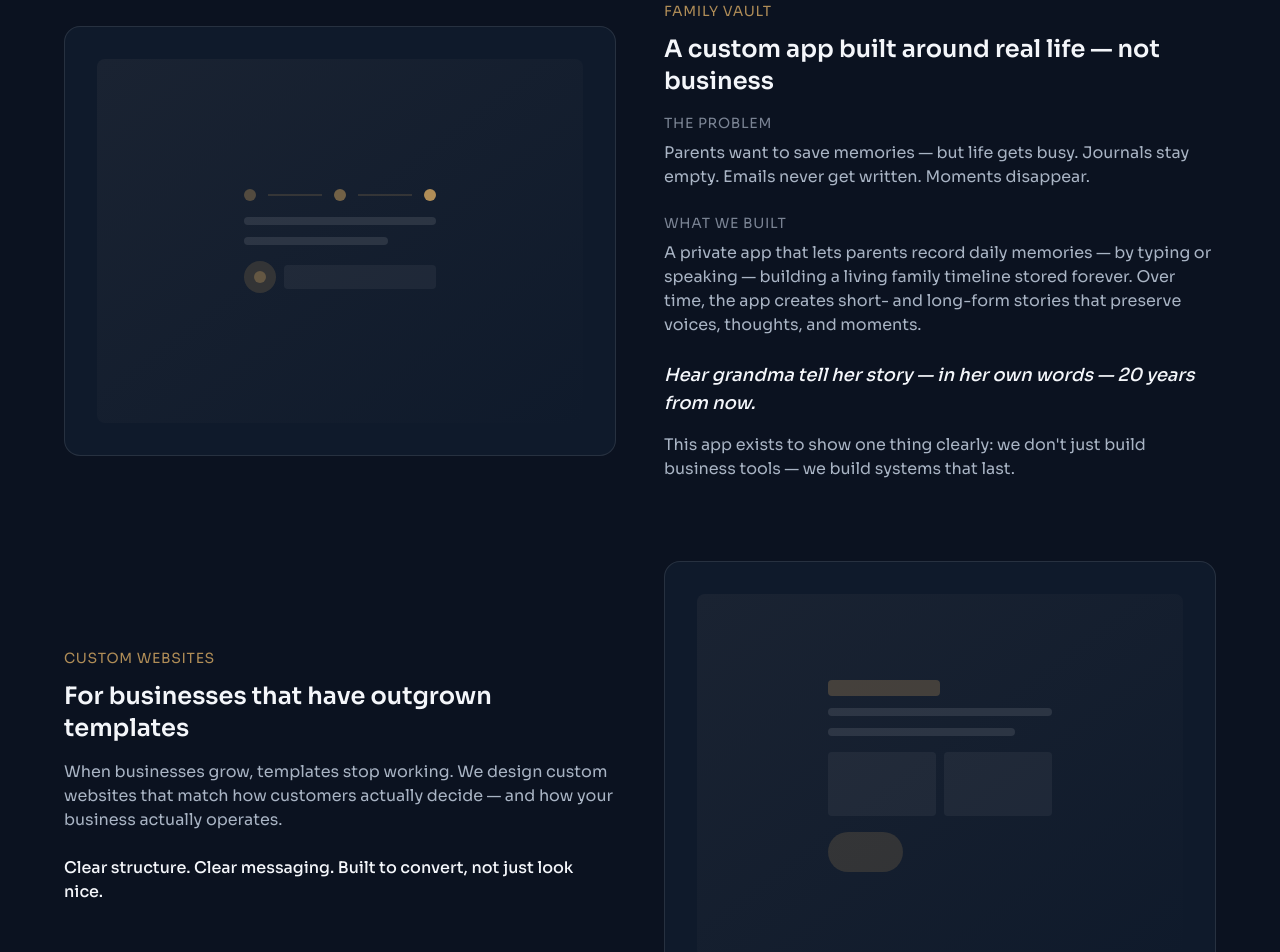
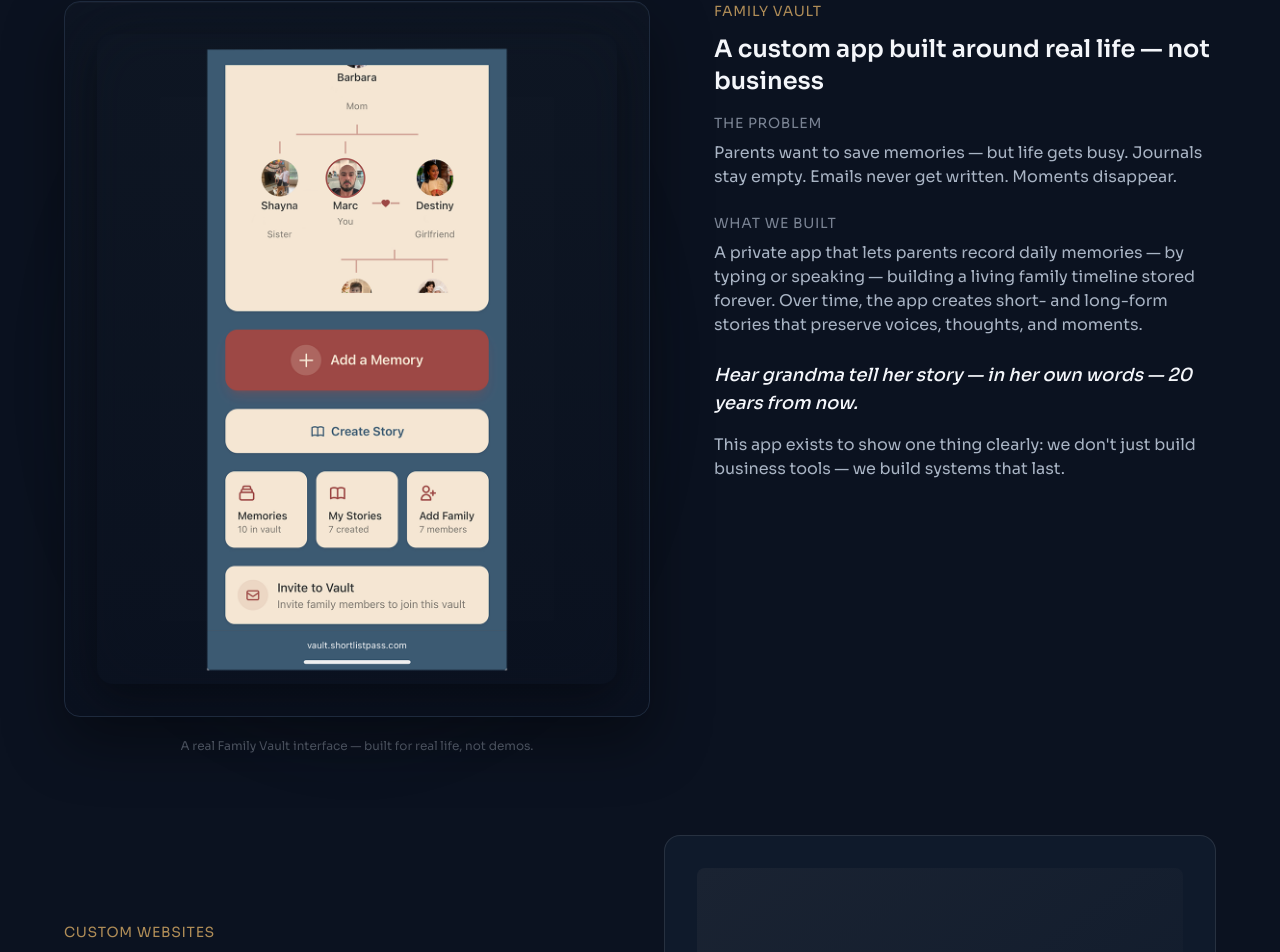
Before and after one commit to Dunzoai/shortlist-pass-hub, a Next.js app: page /digital in a window 1280 px wide. Shown: the part 4064-5016 px from the top of the page. Built offline with nearby package versions, Linux system fonts and the light colour scheme.

Commit message:
Add Family Vault Live Preview card with real artifact image

```diff
--- a/src/app/digital/page.tsx
+++ b/src/app/digital/page.tsx
@@ -857,6 +857,52 @@ function SmartPagePreviewCard({ onOpen }: { onOpen: () => void }) {
   );
 }
 
+function FamilyVaultPreviewCard() {
+  return (
+    <div className="relative">
+      {/* Soft pulsing glow behind card */}
+      <motion.div
+        className="absolute -inset-6 rounded-3xl"
+        style={{
+          background: "radial-gradient(ellipse at 50% 50%, rgba(11, 18, 32, 0.9) 0%, transparent 70%)",
+          filter: "blur(30px)",
+        }}
+        animate={{ opacity: [0.5, 0.7, 0.5] }}
+        transition={{ duration: 10, repeat: Infinity, ease: "easeInOut" }}
+      />
+
+      {/* Preview card container */}
+      <motion.div
+        className="relative rounded-2xl overflow-hidden border border-[#1E2A3D] transition-colors duration-300 hover:border-[#B08D57]/50"
+        style={{
+          background: "linear-gradient(180deg, #0F1724 0%, #0B1220 100%)",
+          boxShadow: "0 25px 60px rgba(0, 0, 0, 0.4), inset 0 1px 0 rgba(255, 255, 255, 0.03), inset 0 0 80px rgba(11, 18, 32, 0.5)",
+        }}
+        whileHover={{ y: -4 }}
+        transition={{ duration: 0.3, ease: "easeOut" }}
+      >
+        {/* Card content */}
+        <div className="p-5 md:p-8 flex flex-col items-center">
+          {/* Image with soft shadow */}
+          <img
+            src="/family-vault.png"
+            alt="Family Vault interface"
+            className="block rounded-2xl w-[90%] md:w-full md:max-w-[520px] h-auto"
+            style={{
+              boxShadow: "0 15px 40px rgba(0, 0, 0, 0.35)",
+            }}
+          />
+        </div>
+      </motion.div>
+
+      {/* Caption */}
+      <p className="mt-5 text-[12px] text-[#A9B4C4]/50 text-center">
+        A real Family Vault interface — built for real life, not demos.
+      </p>
+    </div>
+  );
+}
+
 function RealBuildsSection() {
   const [isModalOpen, setIsModalOpen] = useState(false);
   const ctaButtonRef = useRef<HTMLButtonElement>(null);
@@ -967,32 +1013,14 @@ function RealBuildsSection() {
             transition={{ duration: 0.6, delay: 0.2, ease: "easeOut" }}
             className="mb-20"
           >
-            <div className="grid grid-cols-1 lg:grid-cols-2 gap-12 items-center">
-              {/* Visual placeholder - on left for alternating layout */}
-              <div className="bg-[#0F1A2B] border border-white/10 rounded-2xl p-6 lg:p-8 order-2 lg:order-1">
-                <div className="aspect-[4/3] bg-gradient-to-br from-[#1a2332] to-[#0F1A2B] rounded-lg flex items-center justify-center">
-                  <div className="w-48 space-y-3">
-                    {/* Timeline visualization */}
-                    <div className="flex items-center gap-3 mb-4">
-                      <div className="w-3 h-3 rounded-full bg-[#B08D57]/40" />
-                      <div className="h-0.5 flex-1 bg-[#B08D57]/20" />
-                      <div className="w-3 h-3 rounded-full bg-[#B08D57]/60" />
-                      <div className="h-0.5 flex-1 bg-[#B08D57]/20" />
-                      <div className="w-3 h-3 rounded-full bg-[#B08D57]" />
-                    </div>
-                    <div className="h-2 bg-white/10 rounded w-full" />
-                    <div className="h-2 bg-white/10 rounded w-3/4" />
-                    <div className="flex items-center gap-2 mt-4">
-                      <div className="w-8 h-8 rounded-full bg-[#B08D57]/20 flex items-center justify-center">
-                        <div className="w-3 h-3 rounded-full bg-[#B08D57]/40" />
-                      </div>
-                      <div className="flex-1 h-6 bg-white/5 rounded" />
-                    </div>
-                  </div>
-                </div>
+            <div className="flex flex-col lg:flex-row gap-12 lg:gap-16 items-start">
+              {/* Preview card - on left for desktop */}
+              <div className="order-2 lg:order-1 shrink-0 self-center lg:self-start w-full lg:w-auto flex justify-center lg:justify-start">
+                <FamilyVaultPreviewCard />
               </div>
 
-              <div className="order-1 lg:order-2">
+              {/* Copy - on right for desktop */}
+              <div className="order-1 lg:order-2 flex-1 min-w-0">
                 <p className="text-sm text-[#B08D57] uppercase tracking-wider mb-3">Family Vault</p>
                 <h3 className="text-xl md:text-2xl font-semibold text-[#F4F6FA] mb-4">
                   A custom app built around real life — not business
```
Also changed, not shown: public/family-vault.png (added).
